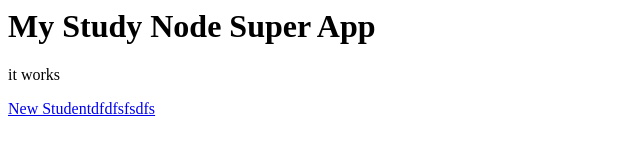
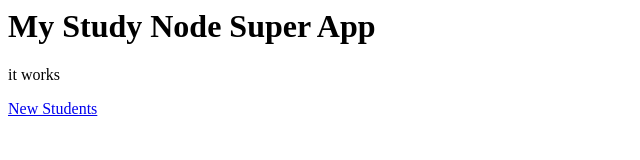
Before and after one commit to petrpm/study-node2, a plain HTML site: page index.html in a window 1280 px wide. Shown: the full height of the page, 0-640 px from the left. Drawn offline with Linux system fonts and the light colour scheme.

Commit message:
Revert "wrong commit"
This reverts commit 335d71a6ab46a3772fafe67a41c24327f9ab8d43.

```diff
--- a/index.html
+++ b/index.html
@@ -1,4 +1,4 @@
 <h1>My Study Node Super App</h1>
 <p>it works</p>
-<a href="students.html">New Studentdfdfsfsdfs</a>
+<a href="students.html">New Students</a>
 <div style=""></div>
```
